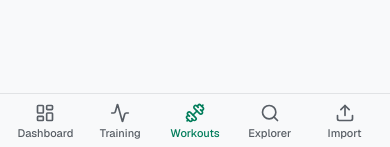
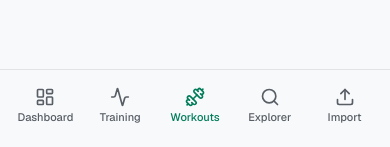
Before and after one commit to tunitz/healthvault, a Next.js app: page /workouts in a window 390 px wide. Shown: the part 694-841 px from the top of the page. Built offline with nearby package versions, Linux system fonts and the light colour scheme; no server answers; the database is empty.

Commit message:
fix(nav): taller bottom tabs, viewport-fit=cover so safe-area inset applies, 12px floor above home indicator

```diff
--- a/src/app/layout.tsx
+++ b/src/app/layout.tsx
@@ -17,6 +17,7 @@ export const metadata: Metadata = {
 export const viewport: Viewport = {
   width: "device-width",
   initialScale: 1,
+  viewportFit: "cover",
   themeColor: [
     { media: "(prefers-color-scheme: light)", color: "#f7f8fa" },
     { media: "(prefers-color-scheme: dark)", color: "#16181c" },
@@ -33,7 +34,7 @@ export default function RootLayout({ children }: LayoutProps<"/">) {
       <body className="flex min-h-full flex-col bg-background text-foreground">
         <ThemeProvider>
           <AppNav />
-          <main className="mx-auto w-full max-w-6xl flex-1 px-4 py-6 pb-[calc(5rem+env(safe-area-inset-bottom))] md:px-6 md:pb-10">
+          <main className="mx-auto w-full max-w-6xl flex-1 px-4 py-6 pb-[calc(7rem+env(safe-area-inset-bottom))] md:px-6 md:pb-10">
             {children}
           </main>
           <Toaster />
--- a/src/components/app-nav.tsx
+++ b/src/components/app-nav.tsx
@@ -67,7 +67,7 @@ export function AppNav() {
         aria-label="Primary"
         className="fixed inset-x-0 bottom-0 z-40 border-t bg-background/90 backdrop-blur supports-[backdrop-filter]:bg-background/80 md:hidden"
       >
-        <ul className="mx-auto flex max-w-6xl items-stretch px-2 pb-[env(safe-area-inset-bottom)]">
+        <ul className="mx-auto flex max-w-6xl items-stretch px-2 pt-1 pb-[max(env(safe-area-inset-bottom),0.75rem)]">
           {NAV.map(({ href, label, Icon }) => {
             const active = isActive(pathname, href);
             return (
@@ -76,7 +76,7 @@ export function AppNav() {
                   href={href}
                   aria-current={active ? "page" : undefined}
                   className={cn(
-                    "flex min-h-14 min-w-11 flex-1 flex-col items-center justify-center gap-0.5 rounded-md text-[11px] font-medium transition-colors",
+                    "flex min-h-16 min-w-11 flex-1 flex-col items-center justify-center gap-0.5 rounded-md text-[11px] font-medium transition-colors",
                     active ? "text-primary" : "text-muted-foreground hover:text-foreground",
                   )}
                 >
```
